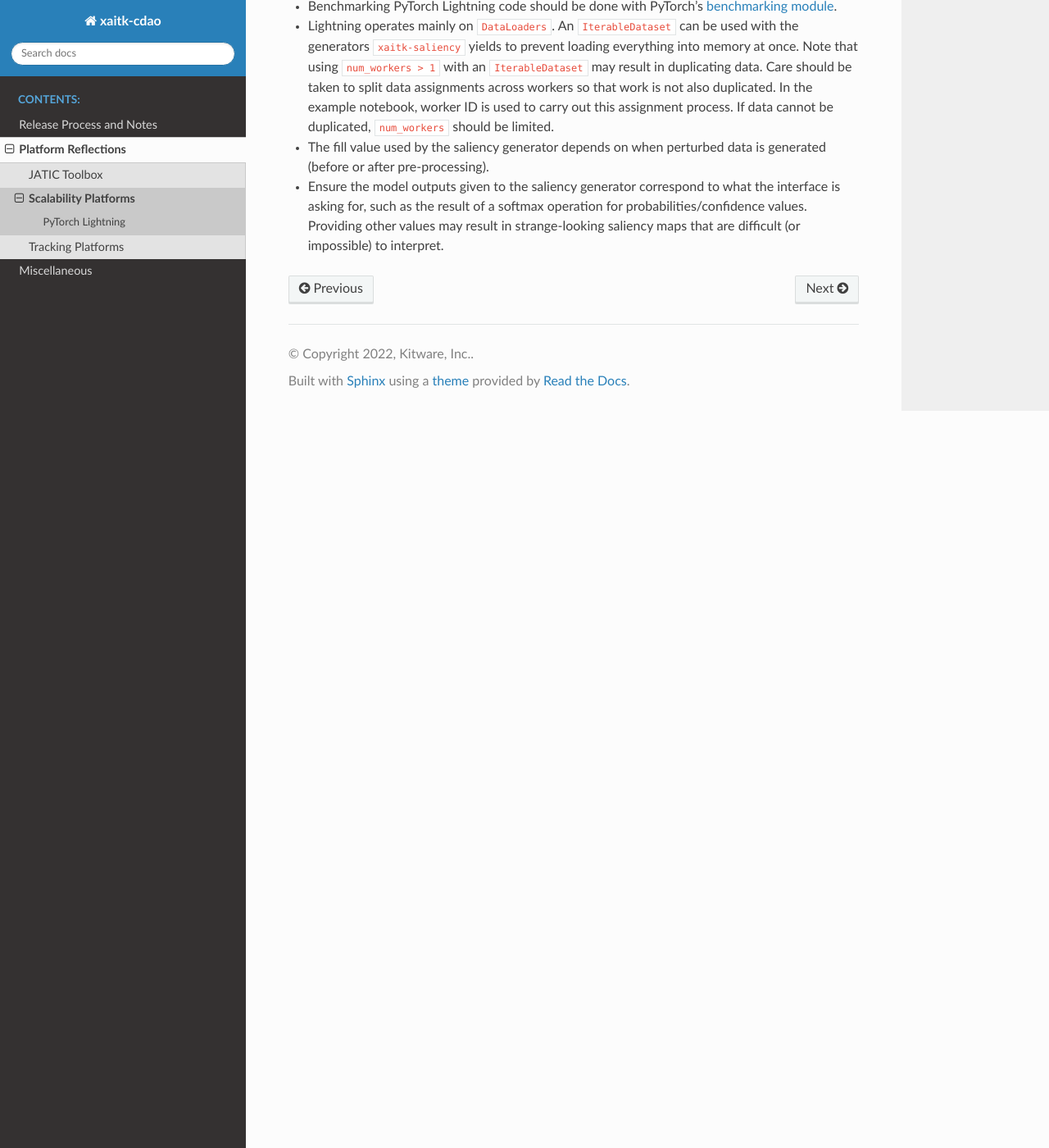
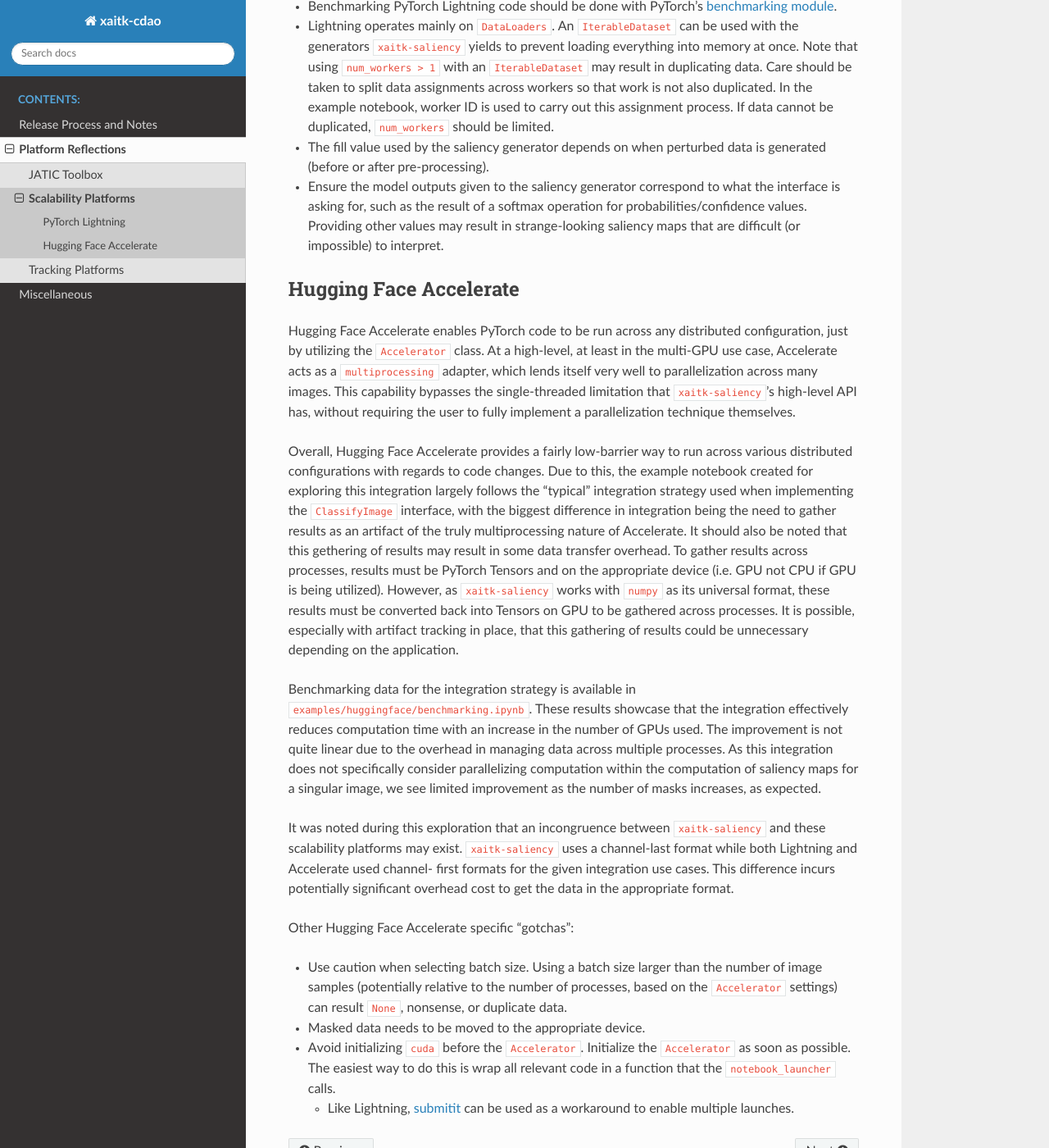
Before and after one commit to Kitware/xaitk-jatic, a Sphinx documentation site: the page built from docs/platform_reflections/scalability.rst, in a window 1280 px wide and 1400 px high, scrolled down 2181 px. Shown: the whole window at 82% size. Built offline with Sphinx 7.4.7 and the Read the Docs theme 2.0.0, drawn with Linux system fonts in a browser that asks for light colours.

Commit message:
Hugging Face Accelerate

```diff
--- a/docs/platform_reflections/scalability.rst
+++ b/docs/platform_reflections/scalability.rst
@@ -136,3 +136,64 @@ Other PyTorch Lightning specific "gotchas":
 
 .. _submitit: https://github.com/facebookincubator/submitit
 .. _benchmarking module: https://pytorch.org/tutorials/recipes/recipes/benchmark.html
+
+
+Hugging Face Accelerate
+=======================
+
+Hugging Face Accelerate enables PyTorch code to be run across any distributed
+configuration, just by utilizing the ``Accelerator`` class. At a high-level,
+at least in the multi-GPU use case, Accelerate acts as a ``multiprocessing``
+adapter, which lends itself very well to parallelization across many images.
+This capability bypasses the single-threaded limitation that
+``xaitk-saliency``'s high-level API has, without requiring the user to fully
+implement a parallelization technique themselves.
+
+Overall, Hugging Face Accelerate provides a fairly low-barrier way to run
+across various distributed configurations with regards to code changes. Due to
+this, the example notebook created for exploring this integration largely
+follows the "typical" integration strategy used when implementing the
+``ClassifyImage`` interface, with the biggest difference in integration being
+the need to gather results as an artifact of the truly multiprocessing nature
+of Accelerate. It should also be noted that this gethering of results may
+result in some data transfer overhead. To gather results across processes,
+results must be PyTorch Tensors and on the appropriate device (i.e. GPU not
+CPU if GPU is being utilized). However, as ``xaitk-saliency`` works with
+``numpy`` as its universal format, these results must be converted back into
+Tensors on GPU to be gathered across processes. It is possible, especially with
+artifact tracking in place, that this gathering of results could be unnecessary
+depending on the application.
+
+Benchmarking data for the integration strategy is available in
+``examples/huggingface/benchmarking.ipynb``. These results showcase that the
+integration effectively reduces computation time with an increase in the
+number of GPUs used. The improvement is not quite linear due to the overhead
+in managing data across multiple processes. As this integration does not
+specifically consider parallelizing computation within the computation of
+saliency maps for a singular image, we see limited improvement as the number
+of masks increases, as expected.
+
+It was noted during this exploration that an incongruence between
+``xaitk-saliency`` and these scalability platforms may exist. ``xaitk-saliency``
+uses a channel-last format while both Lightning and Accelerate used channel-
+first formats for the given integration use cases. This difference incurs
+potentially significant overhead cost to get the data in the appropriate
+format.
+
+Other Hugging Face Accelerate specific "gotchas":
+
+* Use caution when selecting batch size. Using a batch size larger than the
+  number of image samples (potentially relative to the number of processes,
+  based on the ``Accelerator`` settings) can result ``None``, nonsense, or
+  duplicate data.
+
+* Masked data needs to be moved to the appropriate device.
+
+* Avoid initializing ``cuda`` before the ``Accelerator``. Initialize the
+  ``Accelerator`` as soon as possible. The easiest way to do this is wrap
+  all relevant code in a function that the ``notebook_launcher`` calls.
+
+  * Like Lightning, `submitit`_ can be used as a workaround to enable
+    multiple launches.
+
+.. _submitit: https://github.com/facebookincubator/submitit
--- a/docs/release_notes/pending_release.rst
+++ b/docs/release_notes/pending_release.rst
@@ -59,6 +59,10 @@ Examples
 * Added an example notebook demonstrating model comparison with Gradio and
   xaitk-saliency.
 
+* Added an example notebook for integrating the use of HuggingFace Accelerate
+  with xaitk-saliency. An additional notebook benchmarking this strategy was
+  also added.
+
 Interopability
 
 * Added ``DetectImageObjects`` implementation, ``JATICDetector``, to allow
--- a/pyproject.toml
+++ b/pyproject.toml
@@ -36,6 +36,7 @@ scipy = ">=1.7.3"
 # Notebook extras support (duplicated in dev group for "always on")
 jupyter = { version = ">=1.0.0", optional = true }
 # Notebook specific dependencies
+accelerate = { version = ">=0.18.0", optional = true }
 datasets = { version = ">=2.0.0", optional = true }
 transformers = { version = ">=4.22.0", optional = true }
 timm = { version = ">=0.6.5", optional = true }
@@ -51,7 +52,7 @@ gradio = { version = "==3.27.0", python = ">=3.7", optional = true }
 
 [tool.poetry.extras]
 notebooks = [ "jupyter" ]
-huggingface = [ "datasets", "transformers", "torch", "timm" ]
+huggingface = [ "accelerate", "datasets", "transformers", "torch", "torchvision", "timm" ]
 lightning = [ "pytorch-lightning", "torch", "torchmetrics", "torchvision" ]
 mlflow = [ "mlflow" ]
 jatic = [ "torch", "torchvision" ]
```
Also changed, not shown: .gitlab-ci.yml, 5 other files.
